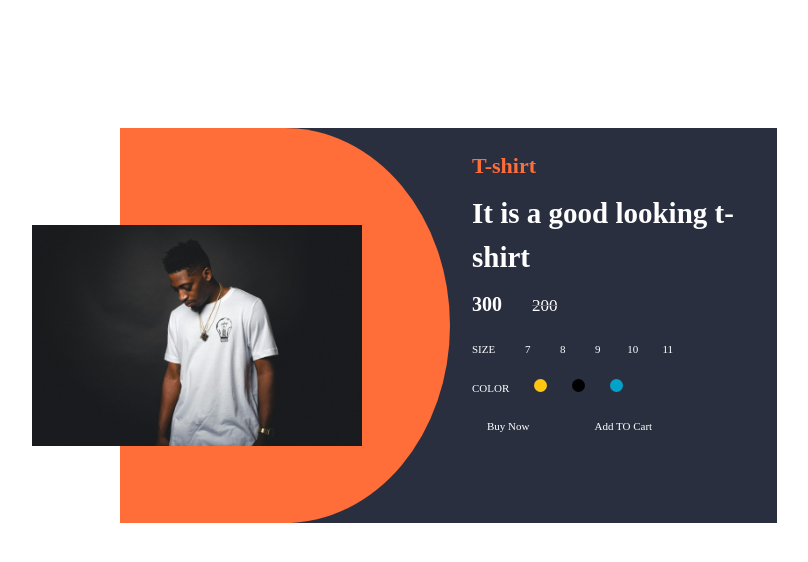
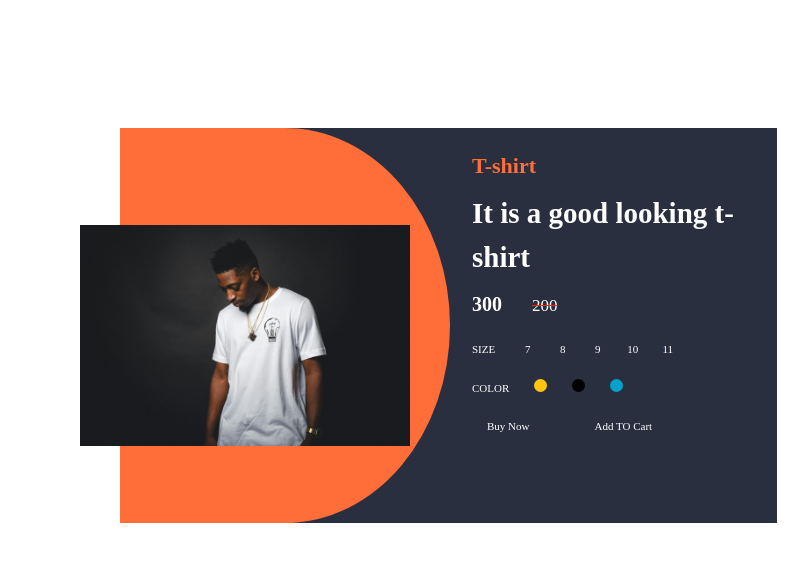
Before and after one commit to Raiyan109/repliq-react-admin, a React (Vite) app: page /1 in a window 1280 px wide. Shown: the top 562 px of the page, without its empty margins (213-1021 px from the left). Built offline with nearby package versions, Linux system fonts and the light colour scheme.

Commit message:
product details style

```diff
--- a/public/products.js
+++ b/public/products.js
@@ -13,28 +13,28 @@ export default [
         "price": 300
     },
     {
-        "id": 2,
+        "id": "2",
         "image": panjabi,
         "name": "Panjabi",
         "desc": "It is a good looking panjabi",
         "price": 1000
     },
     {
-        "id": 3,
+        "id": "3",
         "image": lungi,
         "name": "Lungi",
         "desc": "It is a good looking lungi",
         "price": 200
     },
     {
-        "id": 4,
+        "id": "4",
         "image": sherwani,
         "name": "Sherwani",
         "desc": "It is a good looking sherwani",
         "price": 1300
     },
     {
-        "id": 5,
+        "id": "5",
         "image": saree,
         "name": "Sharee",
         "desc": "It is a good looking sharee",
--- a/src/index.css
+++ b/src/index.css
@@ -215,7 +215,7 @@ ul li {
 }
 
 .left img {
-    margin-left: -88px;
+    margin-left: -40px;
     margin-top: 20px;
 }
 
--- a/src/pages/ProductList.jsx
+++ b/src/pages/ProductList.jsx
@@ -1,49 +1,9 @@
-import tshirt from '../assets/pexels-spencer-selover-428340.jpg'
-import panjabi from '../assets/panjabi.jpeg'
-import lungi from '../assets/lungi.jpeg'
-import sherwani from '../assets/sherwani.jpeg'
-import saree from '../assets/pexels-rohit-photography-19569602.jpg'
+
 import Products from './Products'
 import ProductsJson from '../../public/products'
 
 const ProductList = () => {
-    const products = [
-        {
-            id: 1,
-            image: tshirt,
-            name: 'T-shirt',
-            desc: 'It is a good looking t-shirt',
-            price: 300
-        },
-        {
-            id: 2,
-            image: panjabi,
-            name: 'Panjabi',
-            desc: 'It is a good looking panjabi',
-            price: 1000
-        },
-        {
-            id: 3,
-            image: lungi,
-            name: 'Lungi',
-            desc: 'It is a good looking lungi',
-            price: 200
-        },
-        {
-            id: 4,
-            image: sherwani,
-            name: 'Sherwani',
-            desc: 'It is a good looking sherwani',
-            price: 1300
-        },
-        {
-            id: 5,
-            image: saree,
-            name: 'Sharee',
-            desc: 'It is a good looking sharee',
-            price: 700
-        },
-    ]
+
     return (
         <div className='flex justify-center items-center'>
             <div className='grid grid-cols-1 md:grid-cols-2 lg:grid-cols-3 gap-5'>
--- a/src/pages/Products.jsx
+++ b/src/pages/Products.jsx
@@ -1,5 +1,6 @@
 import { Link } from "react-router-dom";
 
+// eslint-disable-next-line react/prop-types
 const Products = ({ product }) => {
     return (
         <div>
```
